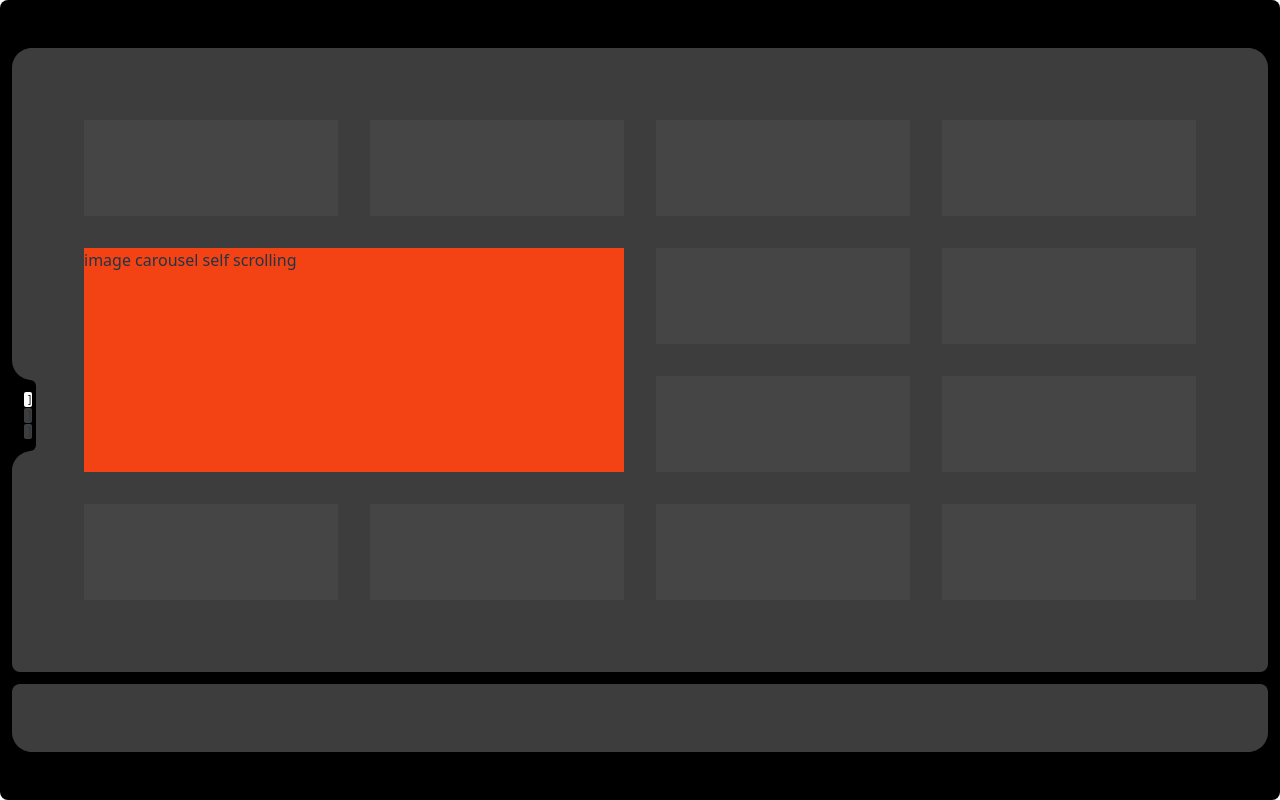
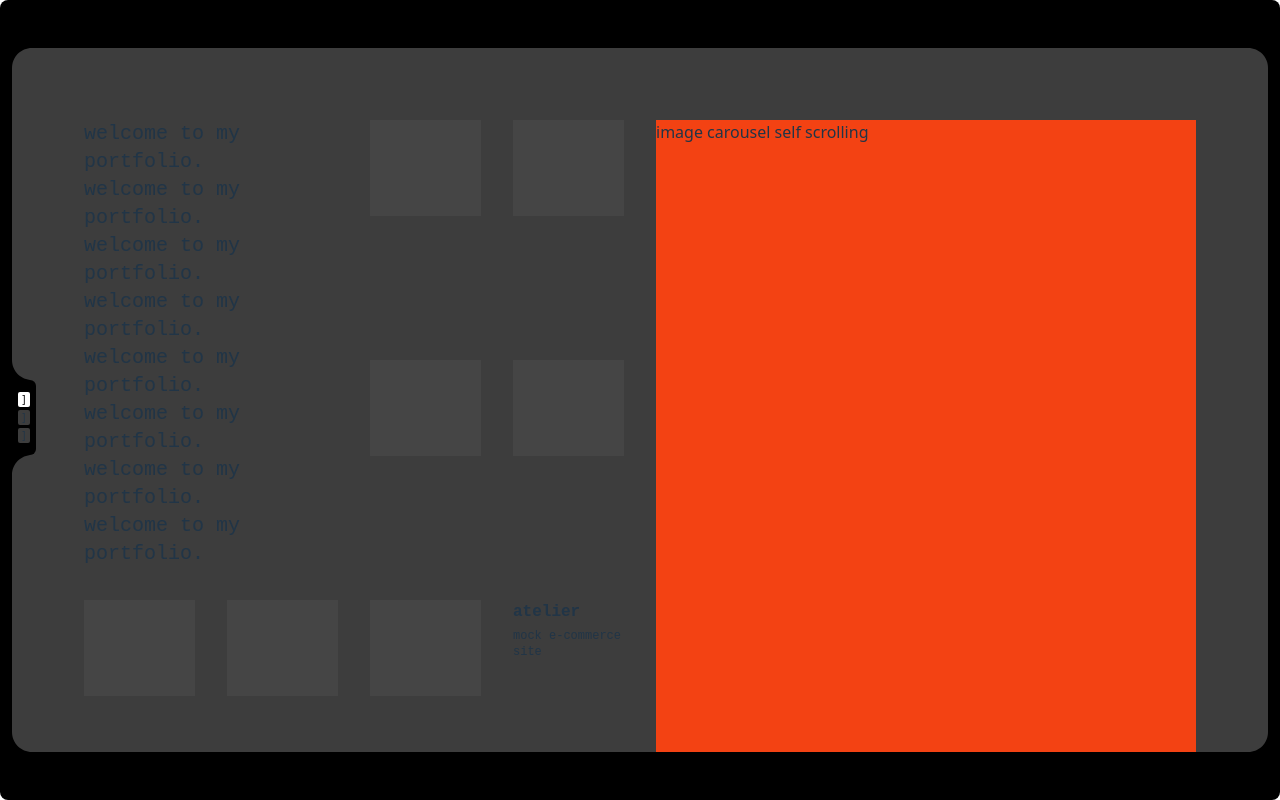
Before and after one commit to yaritorres/port-new, a React (Vite) app: page / in a window 1280 px wide. Built offline with nearby package versions, Linux system fonts and the light colour scheme.

Commit message:
more aesthetic changes and building minor functional things, need to add auto scrolling image carousel and scrolling thresholds for side nav

```diff
--- a/src/App.tsx
+++ b/src/App.tsx
@@ -3,8 +3,11 @@ import { useState } from "react";
 function App() {
   const [isSideNavOpen, setIsSideNavOpen] = useState(false);
   const [activeSideNav, setActiveSideNav] = useState('0');
+  const [activeProjectList, setActiveProjectList] = useState('0');
 
-  const sideNavItems = ['index', 'projects', 'contact']
+  const sideNavItems = ['index', 'projects', 'contact'];
+  const projectListItems = ['atelier', 'SDC', 'duguid', 'codeAndTell'];
+  const projectBlurbs = ['mock e-commerce site', 'database revamp for mock e-commerce site', 'doooo goooood', 'coding and telling']
 
   const sideNavDivStyle = `
     flex flex-row place-items-center w-full gap-x-3 px-1 rounded-[2px] text-center text-[10px] bg-black-900
@@ -14,7 +17,8 @@ function App() {
     inline-block text-white text-xs px-3 bg-black-900
     hover:text-black-950 hover:bg-white hover:cursor-pointer
   `;
-  const mainSectionStyle = `w-full bg-black-900 rounded-lg grid grid-cols-4 grid-rows-4 gap-8 px-18 py-18`
+  const mainSectionStyle = `w-full bg-black-900 rounded-lg grid grid-cols-8 grid-rows-4 gap-8 px-18 py-18`;
+  const projectListStyle = `flex flex-col w-full gap-y-1 font-main`;
   const gridStyle = `bg-black-800 w-full h-24`;
 
   const testBorder = 'border-[0.5px] border-solid border-red-500';
@@ -37,14 +41,36 @@ function App() {
 
         <div className={`w-full h-full flex flex-col gap-y-[12px] overflow-y-scroll scrollbar-hidden`}>
             <div className={mainSectionStyle}>
+              <div className={`col-span-2 row-span-2 font-main text-xl`}>
+                welcome to my portfolio. <br></br>
+                welcome to my portfolio. <br></br>
+                welcome to my portfolio. <br></br>
+                welcome to my portfolio. <br></br>
+                welcome to my portfolio. <br></br>
+                welcome to my portfolio. <br></br>
+                welcome to my portfolio. <br></br>
+                welcome to my portfolio. <br></br>
+              </div>
+              <div className={gridStyle}></div>
+              <div className={gridStyle}></div>
+              <div className={`bg-blorange col-span-4 row-span-3`}>image carousel self scrolling</div>
               <div className={gridStyle}></div>
               <div className={gridStyle}></div>
               <div className={gridStyle}></div>
               <div className={gridStyle}></div>
-              <div className={`bg-blorange col-span-2 row-span-2`}>image carousel self scrolling</div>
               <div className={gridStyle}></div>
-              <div className={gridStyle}></div>
-              <div className={gridStyle}></div>
+              <div className={`flex flex-col gap-y-3`}>
+                { projectListItems.map((nav, key) =>
+                  <div
+                    key={key}
+                    className={`${projectListStyle} ${ key.toString() === activeProjectList ? '' : 'hidden' }`}
+                    onClick={ () => { setActiveProjectList(key.toString()) } }
+                  >
+                    <p className="font-bold text-md">{nav}</p>
+                    <p className="text-xs">{projectBlurbs[key]}</p>
+                  </div>
+                )}
+              </div>
               <div className={gridStyle}></div>
               <div className={gridStyle}></div>
               <div className={gridStyle}></div>
@@ -105,18 +131,17 @@ function App() {
         </div> */}
 
       { /* SIDE NAV */ }
-      <div
-        onMouseEnter={() => { setIsSideNavOpen(true) }}
-        onMouseLeave={() => { setIsSideNavOpen(false) }}
-        className={`flex flex-col absolute max-w-fit top-[45%] left-[12px]`}
-      >
-        <img className="h-[20px]" src="../public/rounded_inner_corner.svg" width={20} alt=""></img>
+      <div id="side-nav-container" className="absolute top-[45%] left-[12px] flex flex-col">
+        <img id="corner-top" className="h-[20px]" src="../public/rounded_inner_corner.svg" width={20} alt=""></img>
         <div
+          onMouseEnter={() => { setIsSideNavOpen(true) }}
+          onMouseLeave={() => { setIsSideNavOpen(false) }}
           className={`
-          bg-black-950 rounded-r-md p-3 hover:min-w-fit w-3 hover:w-auto
+            flex justify-center w-3 p-3 bg-black-950 rounded-r-md
+            hover:w-auto hover:min-w-fit
           `}
         >
-          <ul className={`flex flex-col gap-y-[1px]`}>
+          <div className={`flex flex-col gap-y-[3px]`}>
             { sideNavItems.map((nav, key) =>
               <div
                 key={key}
@@ -124,12 +149,12 @@ function App() {
                 onClick={ () => { setActiveSideNav(key.toString()) } }
               >
                 {circle}
-                <li className={`${ isSideNavOpen ? '' : 'hidden' }`}>{nav}</li>
+                <p className={`${ isSideNavOpen ? '' : 'hidden' }`}>{nav}</p>
               </div>
             )}
-          </ul>
+          </div>
         </div>
-        <img className="scale-y-[-1] h-[20px]" src="../public/rounded_inner_corner.svg" width={20} alt=""></img>
+        <img id="corner-bottom" className="scale-y-[-1] h-[20px]" src="../public/rounded_inner_corner.svg" width={20} alt=""></img>
       </div>
     </>
   )
--- a/src/index.css
+++ b/src/index.css
@@ -82,6 +82,8 @@ button:focus-visible {
   --color-black-900: #3d3d3d;
   --color-black-950: #000000;
   --color-blorange: #f34213;
+
+  --font-main: "Roboto Mono", monospace;
 }
 
 @utility scrollbar-hidden {
```
